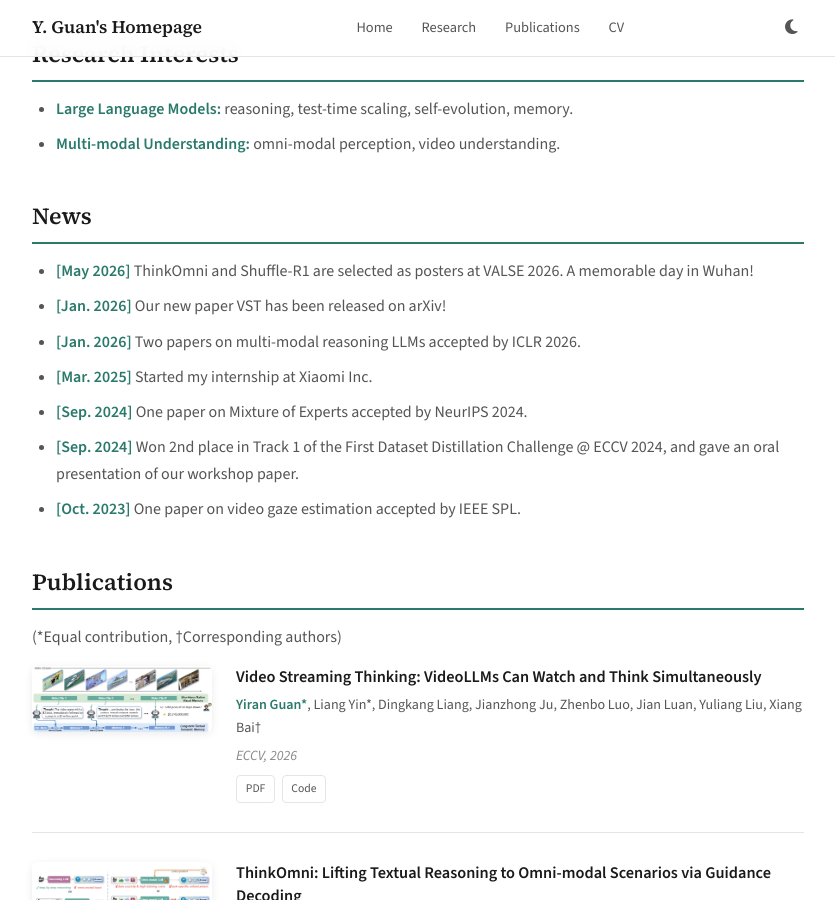
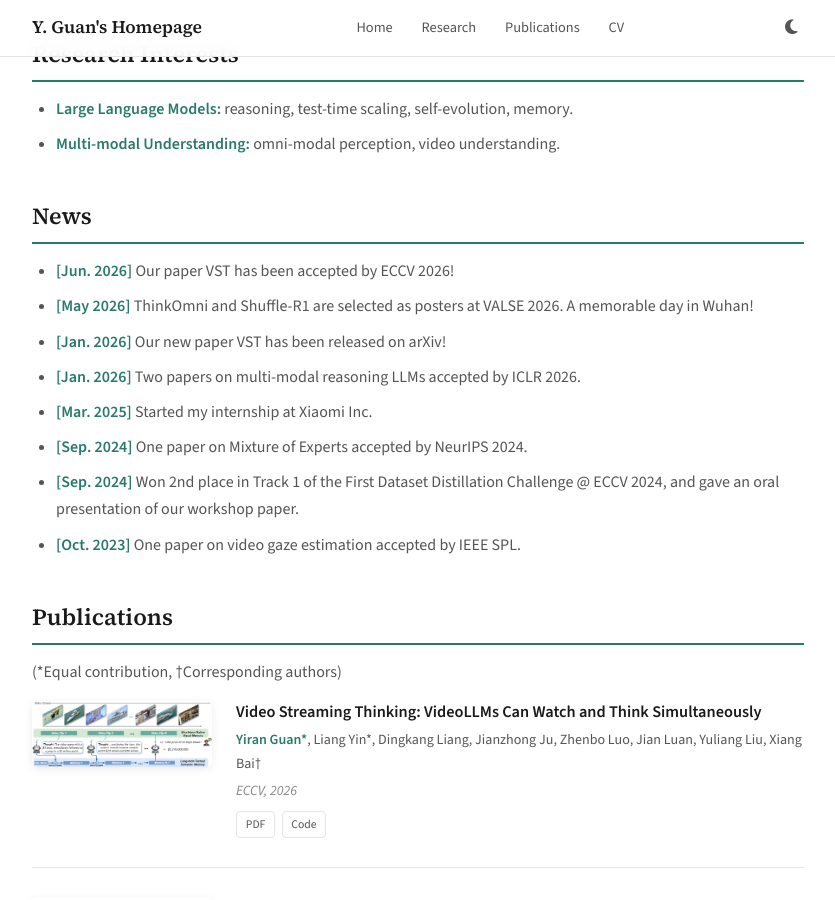
Before and after one commit to 1ranGuan/1ranGuan.github.io, a Jekyll site: the page built from index.md, in a window 1280 px wide and 900 px high, scrolled down 654 px. Shown: the whole window, without its empty margins (222-1057 px from the left). Built offline with Jekyll 4.4.1, drawn with Linux system fonts in a browser that asks for light colours; a style sheet for code colours, icons or effects is not loaded; our own code applies the rules of GitHub Pages for plain Markdown files.

Commit message:
update eccv

```diff
--- a/index.md
+++ b/index.md
@@ -12,6 +12,7 @@ I am a Master's student in the School of Software Engineering at [Huazhong Unive
 - **Multi-modal Understanding:** omni-modal perception, video understanding.
 
 ## News
+- **[Jun. 2026]** Our paper VST has been accepted by ECCV 2026!
 - **[May 2026]** ThinkOmni and Shuffle-R1 are selected as posters at VALSE 2026. A memorable day in Wuhan!
 - **[Jan. 2026]** Our new paper VST has been released on arXiv!
 - **[Jan. 2026]** Two papers on multi-modal reasoning LLMs accepted by ICLR 2026.
```
